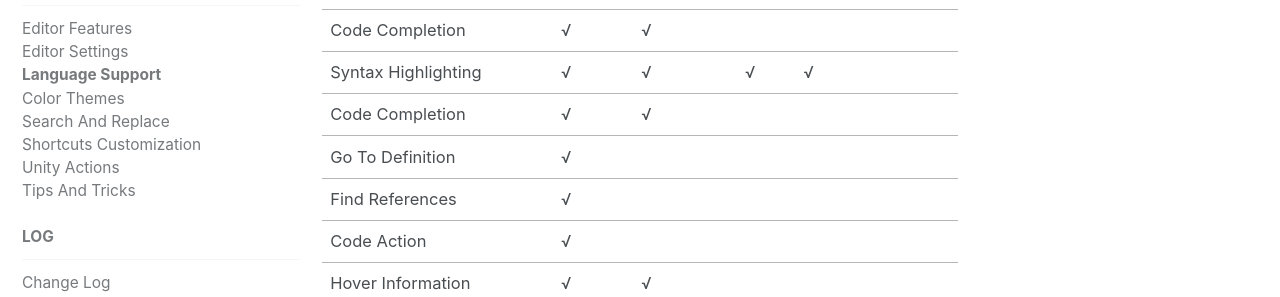
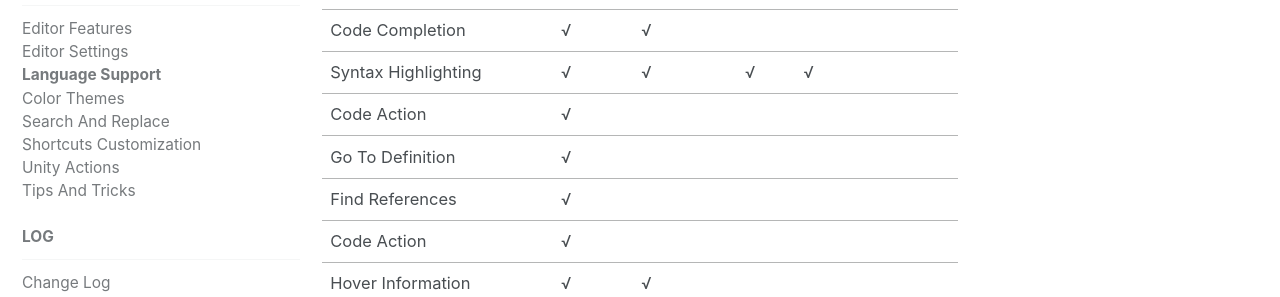
Before and after one commit to amloveyweb/amloveyweb.github.io, a Jekyll site: the page built from _pages/uCodeEditor/languages.md, in a window 1280 px wide and 900 px high. Shown: the part 333-630 px from the top of the window. Built offline with Jekyll 4.4.1, drawn with Linux system fonts in a browser that asks for light colours; nearby versions of some CDN libraries.

Commit message:
fix typo

```diff
--- a/_pages/uCodeEditor/languages.md
+++ b/_pages/uCodeEditor/languages.md
@@ -13,7 +13,7 @@ Overview table of languages and their features support:
 | Syntax Highlighting   | √      | √         | √    | √               |
 | Code Completion       | √      | √         |      |                 |
 | Syntax Highlighting   | √      | √         | √    | √               |
-| Code Completion       | √      | √         |      |                 |
+| Code Action           | √      |           |      |                 |
 | Go To Definition      | √      |           |      |                 |
 | Find References       | √      |           |      |                 |
 | Code Action           | √      |           |      |                 |
```
